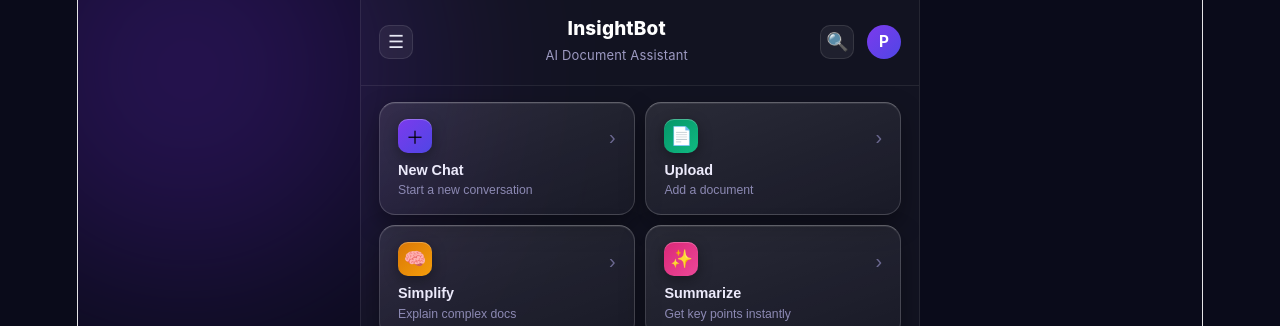
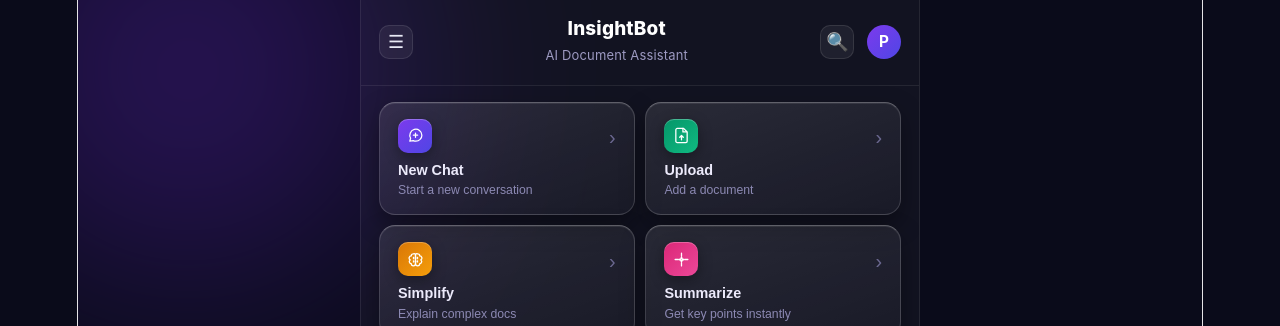
Before and after one commit to palaksharmaps128-hash/docuchat, a React (Vite) app: page / in a window 1280 px wide. Shown: the top 326 px of the page. Built offline with nearby package versions, Linux system fonts and the light colour scheme.

Commit message:
Replace emoji icons with custom SVG icons

```diff
--- a/src/App.jsx
+++ b/src/App.jsx
@@ -11,6 +11,36 @@ const RobotIcon = ({ size = 18 }) => (
     <path d="M12 8 V4" />
     <circle cx="12" cy="3" r="1.2" fill="white" stroke="none" />
     <path d="M4 13 H2 M22 13 H20" />
+  </svg>
+)
+
+const PlusChatIcon = ({ size = 18 }) => (
+  <svg width={size} height={size} viewBox="0 0 24 24" fill="none" stroke="white" strokeWidth="1.8" strokeLinecap="round" strokeLinejoin="round">
+    <path d="M21 11.5a8.5 8.5 0 0 1-8.5 8.5 8.4 8.4 0 0 1-3.6-.8L4 20l1.1-4.2A8.5 8.5 0 1 1 21 11.5Z" />
+    <path d="M12 8.5v6M9 11.5h6" />
+  </svg>
+)
+
+const UploadDocIcon = ({ size = 18 }) => (
+  <svg width={size} height={size} viewBox="0 0 24 24" fill="none" stroke="white" strokeWidth="1.8" strokeLinecap="round" strokeLinejoin="round">
+    <path d="M6 2h9l5 5v13a2 2 0 0 1-2 2H6a2 2 0 0 1-2-2V4a2 2 0 0 1 2-2Z" />
+    <path d="M14 2v5h5" />
+    <path d="M12 12v6M9.5 14.5 12 12l2.5 2.5" />
+  </svg>
+)
+
+const BrainIcon = ({ size = 18 }) => (
+  <svg width={size} height={size} viewBox="0 0 24 24" fill="none" stroke="white" strokeWidth="1.8" strokeLinecap="round" strokeLinejoin="round">
+    <path d="M9 4a3 3 0 0 0-3 3 3 3 0 0 0-1.5 5.6A3 3 0 0 0 6 18a3 3 0 0 0 3 3 3 3 0 0 0 3-3V6a2 2 0 0 0-3-2Z" />
+    <path d="M15 4a3 3 0 0 1 3 3 3 3 0 0 1 1.5 5.6A3 3 0 0 1 18 18a3 3 0 0 1-3 3 3 3 0 0 1-3-3V6a2 2 0 0 1 3-2Z" />
+    <path d="M9 9c1 .5 1 1.5 0 2M15 9c-1 .5-1 1.5 0 2M9 14c1 .3 1 1 0 1.5M15 14c-1 .3-1 1 0 1.5" />
+  </svg>
+)
+
+const SparkleIcon = ({ size = 18 }) => (
+  <svg width={size} height={size} viewBox="0 0 24 24" fill="none" stroke="white" strokeWidth="1.8" strokeLinecap="round" strokeLinejoin="round">
+    <path d="M12 3v4M12 17v4M3 12h4M17 12h4" />
+    <path d="M12 8a4 4 0 0 0 4 4 4 4 0 0 0-4 4 4 4 0 0 0-4-4 4 4 0 0 0 4-4Z" />
   </svg>
 )
 
@@ -296,7 +326,7 @@ function App() {
         <div className="quick-actions-row">
           <button className="qa-card" onClick={handleNewDocument}>
             <div className="qa-card-top">
-              <span className="qa-icon qa-icon-1">＋</span>
+              <span className="qa-icon qa-icon-1"><PlusChatIcon size={17} /></span>
               <span className="qa-arrow">›</span>
             </div>
             <span className="qa-title">New Chat</span>
@@ -304,7 +334,7 @@ function App() {
           </button>
           <button className="qa-card" onClick={() => document.getElementById('fileInput')?.click()}>
             <div className="qa-card-top">
-              <span className="qa-icon qa-icon-2">📄</span>
+              <span className="qa-icon qa-icon-2"><UploadDocIcon size={17} /></span>
               <span className="qa-arrow">›</span>
             </div>
             <span className="qa-title">Upload</span>
@@ -312,7 +342,7 @@ function App() {
           </button>
           <button className="qa-card" onClick={handleSimplifyClick}>
             <div className="qa-card-top">
-              <span className="qa-icon qa-icon-3">🧠</span>
+              <span className="qa-icon qa-icon-3"><BrainIcon size={17} /></span>
               <span className="qa-arrow">›</span>
             </div>
             <span className="qa-title">Simplify</span>
@@ -320,7 +350,7 @@ function App() {
           </button>
           <button className="qa-card" onClick={handleAskClick}>
             <div className="qa-card-top">
-              <span className="qa-icon qa-icon-4">✨</span>
+              <span className="qa-icon qa-icon-4"><SparkleIcon size={17} /></span>
               <span className="qa-arrow">›</span>
             </div>
             <span className="qa-title">Summarize</span>
```
